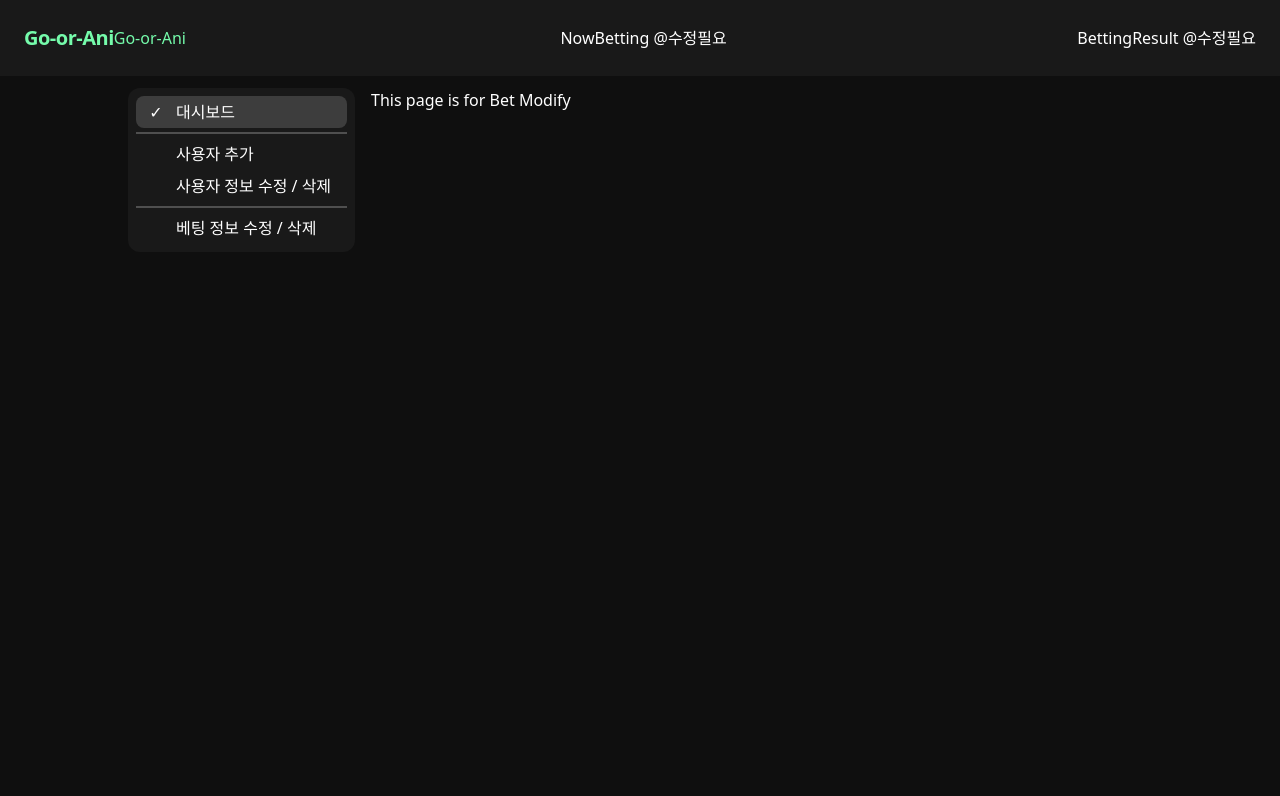
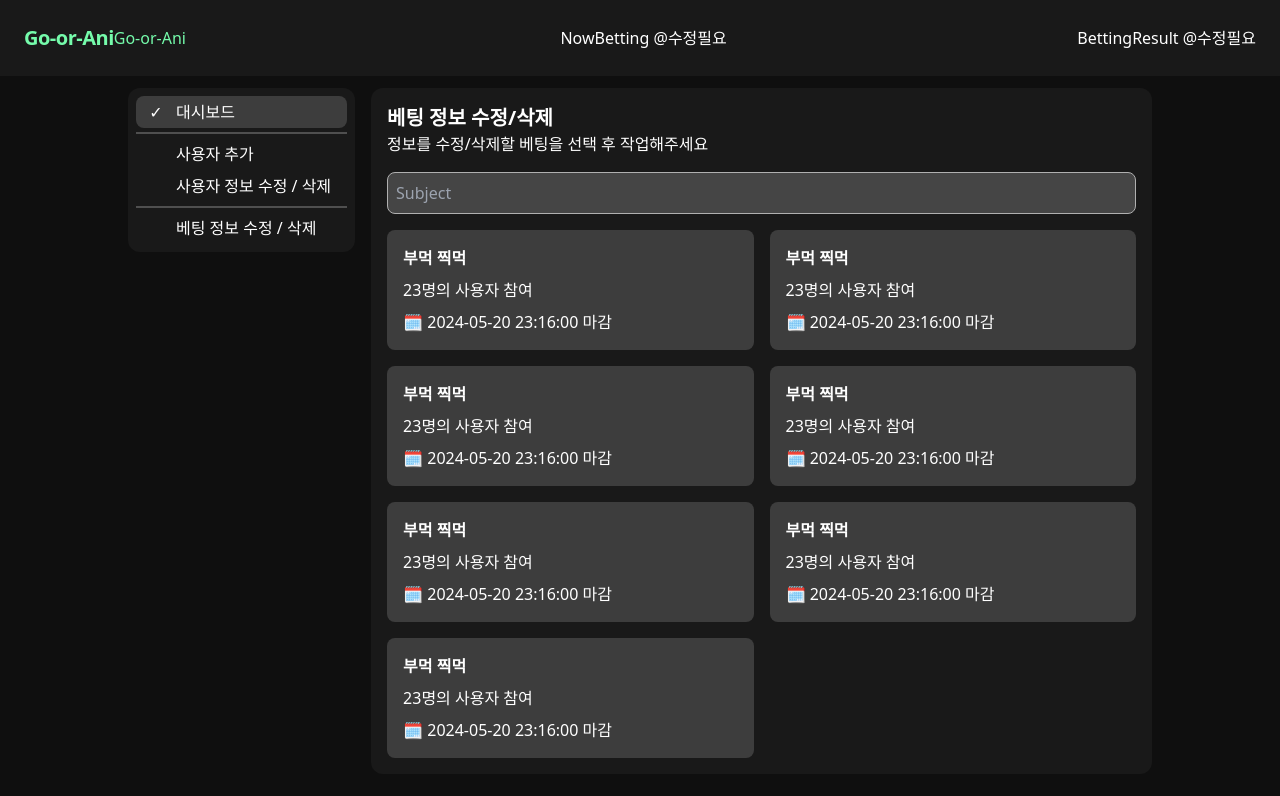
Before and after one commit to FORIF-REACT/Go-or-ani, a React (Vite) app: page /admin/modifybet in a window 1280 px wide. Shown: the top 796 px of the page. Built offline with nearby package versions, Linux system fonts and the light colour scheme.

Commit message:
베팅 수정 페이지 디자인에 맞게 수정 및 불필요한 컴포넌트 제거
디바이더 삭제

베팅 수정 페이지 디자인에 맞게 수정

```diff
--- a/src/pages/admin/BetModify.tsx
+++ b/src/pages/admin/BetModify.tsx
@@ -1,7 +1,83 @@
 export default function BetModify() {
-  return(
-    <div>
-      This page is for Bet Modify
+  const sampleData = [
+    {
+      _id: "fdasfasf",
+      subject: "부먹 찍먹",
+      summary: "23명의 사용자 참여",
+      deadline: "2024-05-20 23:16:00",
+    },
+    {
+      _id: "fdasfasf",
+      subject: "부먹 찍먹",
+      summary: "23명의 사용자 참여",
+      deadline: "2024-05-20 23:16:00",
+    },
+    {
+      _id: "fdasfasf",
+      subject: "부먹 찍먹",
+      summary: "23명의 사용자 참여",
+      deadline: "2024-05-20 23:16:00",
+    },{
+      _id: "fdasfasf",
+      subject: "부먹 찍먹",
+      summary: "23명의 사용자 참여",
+      deadline: "2024-05-20 23:16:00",
+    },{
+      _id: "fdasfasf",
+      subject: "부먹 찍먹",
+      summary: "23명의 사용자 참여",
+      deadline: "2024-05-20 23:16:00",
+    },{
+      _id: "fdasfasf",
+      subject: "부먹 찍먹",
+      summary: "23명의 사용자 참여",
+      deadline: "2024-05-20 23:16:00",
+    },{
+      _id: "fdasfasf",
+      subject: "부먹 찍먹",
+      summary: "23명의 사용자 참여",
+      deadline: "2024-05-20 23:16:00",
+    },
+  ];
+  return (
+    <div className="flex-1 rounded-xl bg-background-black-950 p-4 flex flex-col gap-4">
+      <div>
+        <div className="text-xl font-bold">베팅 정보 수정/삭제</div>
+        <div className="">정보를 수정/삭제할 베팅을 선택 후 작업해주세요</div>
+      </div>
+
+      <input
+        className="w-full p-2 transition-all rounded-lg focus:outline-none bg-background-black-800 border border-background-black-300"
+        type="text"
+        name="Subject"
+        placeholder="Subject"
+      />
+
+      <div className="grid grid-cols-2 gap-4">
+        {sampleData.map((data) => {
+          return <div>{Card(data)}</div>;
+        })}
+      </div>
     </div>
-  )
+  );
 }
+
+function Card({
+  _id,
+  subject,
+  summary,
+  deadline,
+}: {
+  _id: string;
+  subject: string;
+  summary: string;
+  deadline: string;
+}) {
+  return (
+    <div className="flex flex-col gap-2 p-4 bg-background-black-900  rounded-lg hover:bg-background-black-700 transition-all">
+      <div className="font-bold">{subject}</div>
+      <div>{summary}</div>
+      <div>🗓️ {deadline} 마감</div>
+    </div>
+  );
+}
--- a/src/pages/admin/Divider.tsx
+++ /dev/null
@@ -1,5 +0,0 @@
-export default function Divider({height = '1.5rem'} : {height?:string}) {
-  return (
-    <div style={{height: height}} className="w-full"/>
-  )
-}
```
